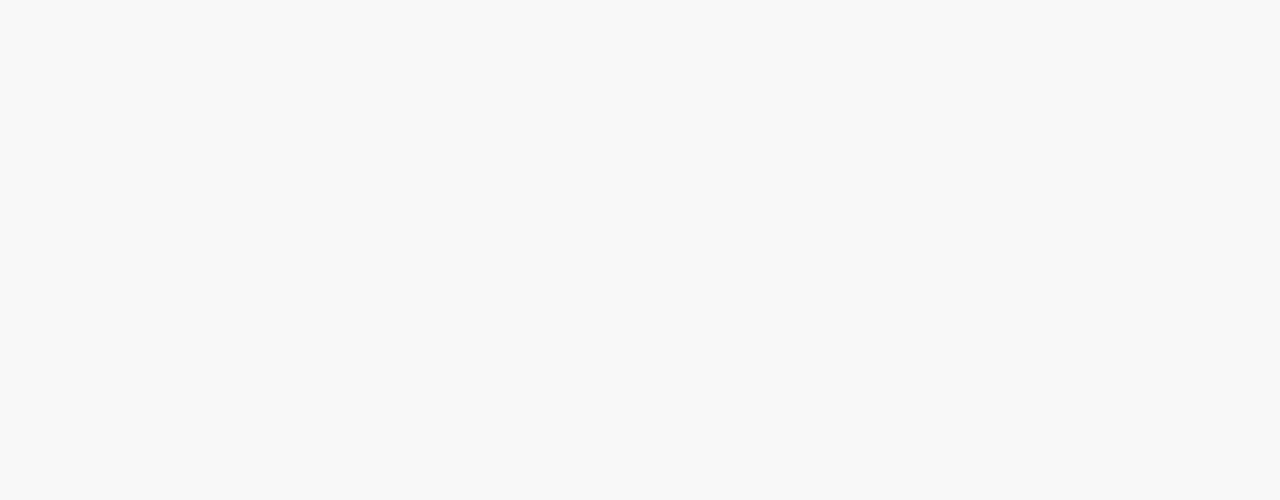
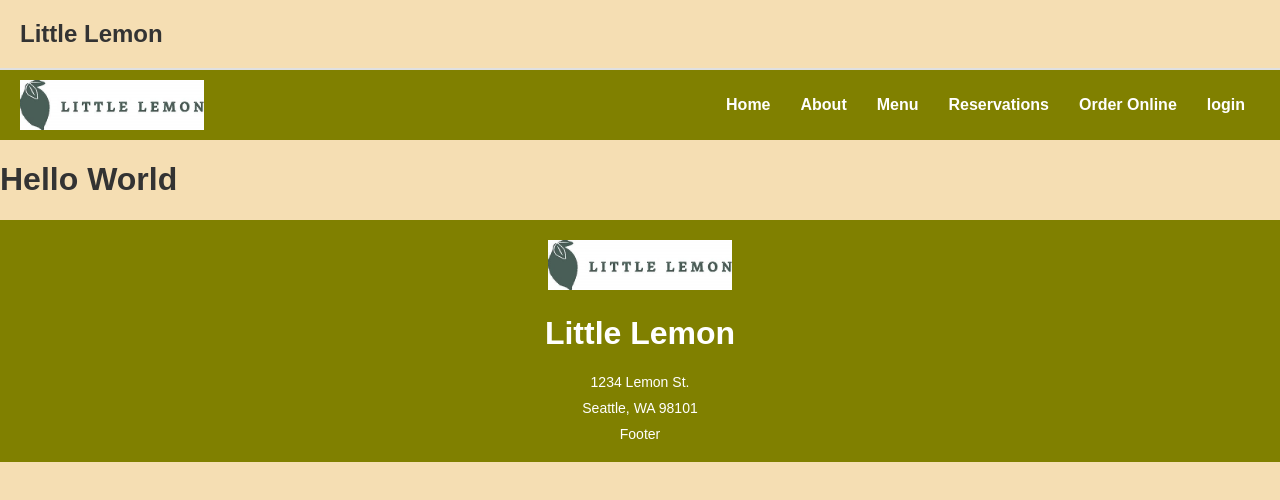
Before and after one commit to Phillip910/little-lemon, a React (Create React App) app: page / in a window 1280 px wide. Shown: the top 500 px of the page. Built offline with nearby package versions, Linux system fonts and the light colour scheme.

Commit message:
Adjusted css

```diff
--- a/src/App.css
+++ b/src/App.css
@@ -14,7 +14,7 @@
 }
 
 .App-header {
-  background-color: #282c34;
+  background-color: #ffffff;
   min-height: 100vh;
   display: flex;
   flex-direction: column;
--- a/src/App.js
+++ b/src/App.js
@@ -1,4 +1,4 @@
-
+import React from 'react';
 import './App.css';
 import Header from './header';
 import Nav from './nav';
@@ -6,9 +6,14 @@ import Main from './main';
 import Footer from './footer';
 function App() {
   return (
-    <Header/>>
-    <><Nav /><Main /><Footer /></>
+    <>
+      <Header />
+      <Nav />
+      <Main />
+      <Footer />
+    </>
   );
+
 }
 
 export default App;
--- a/src/footer.css
+++ b/src/footer.css
@@ -1,5 +1,5 @@
 footer {
-    background-color: #333;
+    background-color: #808000;
     color: #fff;
     padding: 20px 0;
     text-align: center;
--- a/src/footer.js
+++ b/src/footer.js
@@ -1,17 +1,17 @@
+import React from 'react';
 import './footer.css'; // Adjust the path to the correct location of the CSS file
-import Logo from './assets/LittleLemonlogo.png';
+
 
 function Footer() {
   return (
     <footer>
-        <img src={Logo} alt="Logo" style={{ height: "50px" }} />
-        <h1>Little Lemon</h1>
-        <p>1234 Lemon St.</p>
-        <p>Seattle, WA 98101</p>
+      <img src="/LittleLemonlogo.png" alt="Logo" style={{ height: "50px" }} /> {/* Reference from public folder */}
+      <h1>Little Lemon</h1>
+      <p>1234 Lemon St.</p>
+      <p>Seattle, WA 98101</p>
       <p>Footer</p>
     </footer>
   );
 }
 
 export default Footer;
-// Compare this snippet from little-lemon/src/header.js:
--- a/src/header.css
+++ b/src/header.css
@@ -1,6 +1,6 @@
 /* Styles for the header */
 header {
-    background-color: #f8f9fa;
+    background-color: #F5DEB3;
     padding: 20px;
     display: flex;
     justify-content: space-between;
--- a/src/main.css
+++ b/src/main.css
@@ -3,39 +3,18 @@ body {
     font-family: Arial, sans-serif;
     margin: 0;
     padding: 0;
-    background-color: #f8f8f8;
+    background-color: #F5DEB3;
     color: #333;
 }
 
-header {
-    background-color: #ffcc00;
-    padding: 20px;
-    text-align: center;
-}
 
-header h1 {
-    margin: 0;
-    font-size: 2.5rem;
-    color: #333;
-}
 
-nav {
-    display: flex;
-    justify-content: center;
-    background-color: #333;
-    padding: 10px 0;
-}
 
-nav a {
-    color: #fff;
-    text-decoration: none;
-    margin: 0 15px;
-    font-size: 1.2rem;
-}
 
-nav a:hover {
-    text-decoration: underline;
-}
+
+
+
+
 
 main {
     padding: 20px;
@@ -85,16 +64,3 @@ section p {
     font-size: 0.9rem;
     color: #666;
 }
-
-footer {
-    background-color: #333;
-    color: #fff;
-    text-align: center;
-    padding: 10px 0;
-    margin-top: 20px;
-}
-
-footer p {
-    margin: 0;
-    font-size: 0.9rem;
-}
--- a/src/main.js
+++ b/src/main.js
@@ -1,3 +1,5 @@
+import React from 'react'
+
 import './main.css'
 function Main () {
   return (
--- a/src/nav.css
+++ b/src/nav.css
@@ -1,7 +1,7 @@
 /* Styles for the navigation bar */
 nav {
-    background-color: #333;
-    color: white;
+    background-color: #808000;
+    color: #808000;
     display: flex;
     justify-content: space-between;
     align-items: center;
--- a/src/nav.js
+++ b/src/nav.js
@@ -1,29 +1,29 @@
+import React from 'react';
 import './nav.css';
-import Logo from './assets/LittleLemonlogo.png';
-import { Link } from 'react-router-dom';
+
 
 function Nav() {
   return (
     <nav>
-          <img src={Logo} alt="Logo" style={{ height: "50px" }} />
+          <img src="/LittleLemonlogo.png" alt="Logo" style={{ height: "50px" }} />
           <ul>
               <li>
-                  <Link to="/">Home</Link>
+                  <a href="/">Home</a>
               </li>
               <li>
-                  <Link to="/about">About</Link>
+                  <a href="/about">About</a>
               </li>
               <li>
-                  <Link to="/menu">Menu</Link>
+                  <a href="/menu">Menu</a>
               </li>
               <li>
-                <Link to ="/reservations">Reservations</Link>
+                <a href ="/reservations">Reservations</a>
               </li>
               <li>
-                <Link to ="/order-online">Order Online</Link>
+                <a href ="/order-online">Order Online</a>
               </li>
               <li>
-                <Link to ="/login">login</Link>
+                <a href ="/login">login</a>
               </li>
           </ul>
     </nav>
```
Also changed, not shown: public/LittleLemonlogo.png (renamed from src/assets/LittleLemonlogo.png).
